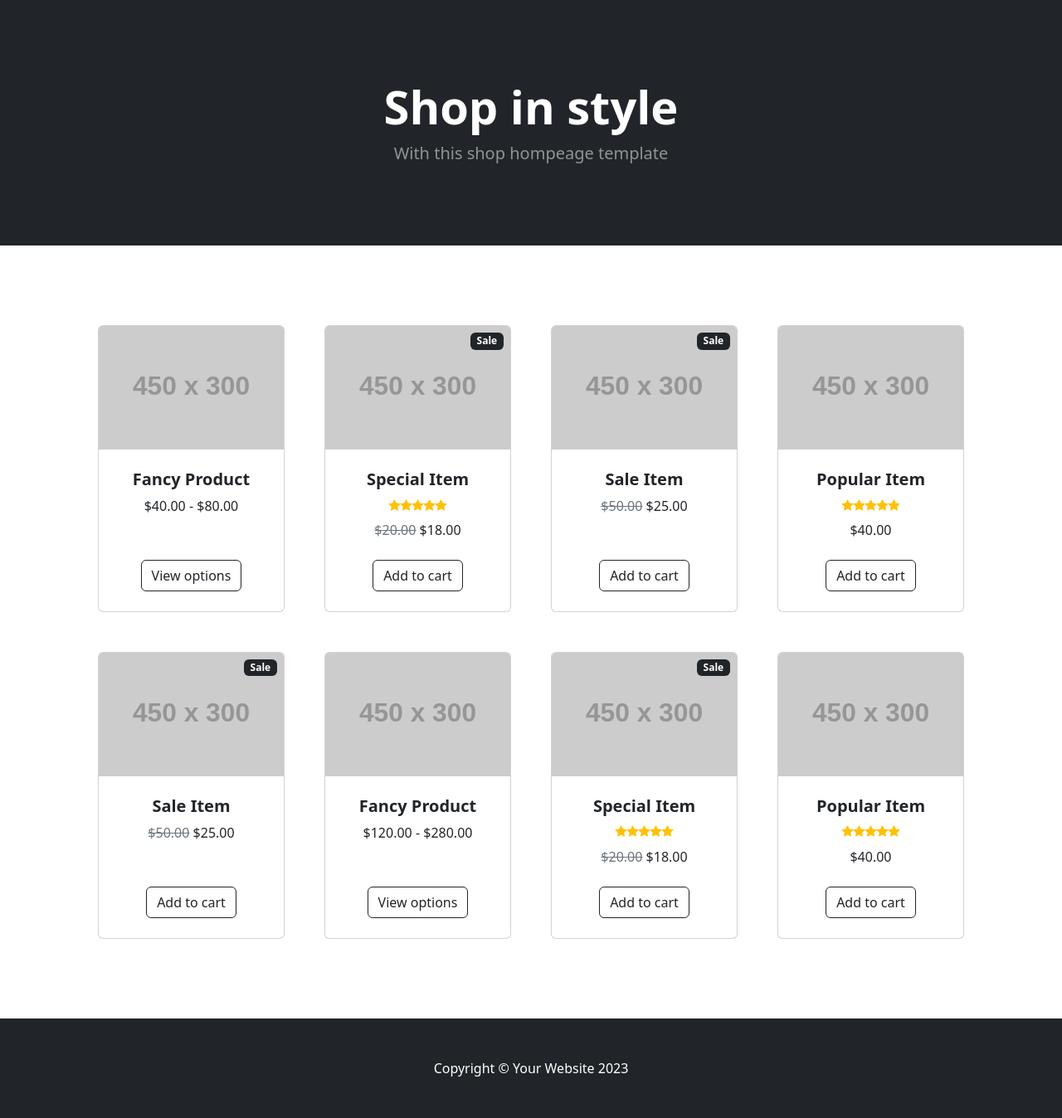
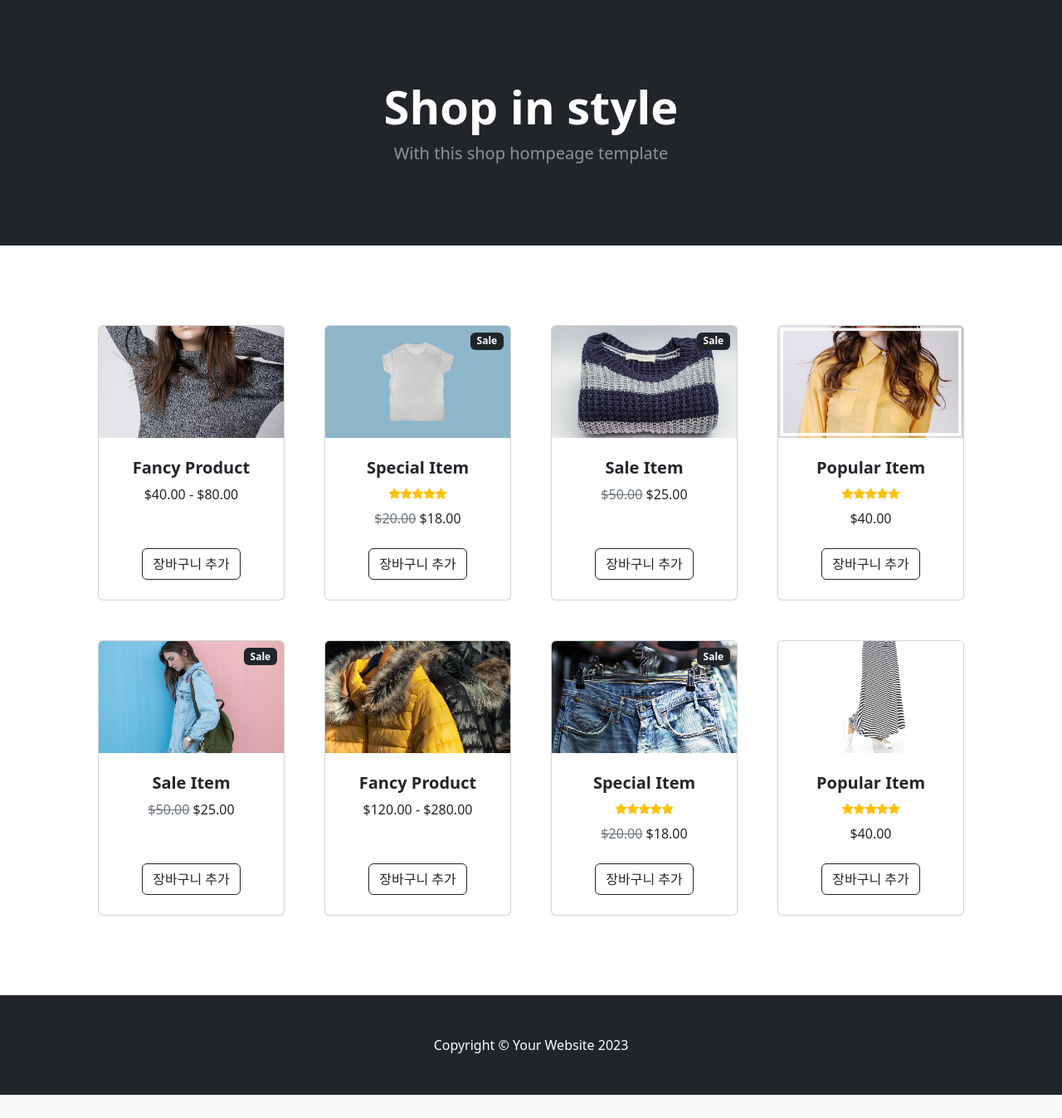
Before and after one commit to KHJ12346/-, a PHP site: page /index.html in a window 1280 px wide. Shown: the part 57-1405 px from the top of the page at 83% size. After the commit the page ends 1377 px from the top, so only its background shows below. Run offline with PHP 8.4, Linux system fonts and the light colour scheme; grey boxes labelled with a size stand in for pictures from a placeholder-image service; some libraries are stand-ins or nearby versions.

Commit message:
Add files via upload

```diff
--- a/index.html
+++ b/index.html
@@ -62,7 +62,7 @@
                     <div class="col mb-5">
                         <div class="card h-100">
                             <!-- Product image-->
-                            <img class="card-img-top" src="https://dummyimage.com/450x300/dee2e6/6c757d.jpg" alt="..." />
+                            <img class="card-img-top" src="니트2.jpg" alt="니트 이미지" />
                             <!-- Product details-->
                             <div class="card-body p-4">
                                 <div class="text-center">
@@ -74,7 +74,7 @@
                             </div>
                             <!-- Product actions-->
                             <div class="card-footer p-4 pt-0 border-top-0 bg-transparent">
-                                <div class="text-center"><a class="btn btn-outline-dark mt-auto" href="#">View options</a></div>
+                                <div class="text-center"><a class="btn btn-outline-dark mt-auto" href="#">장바구니 추가</a></div>
                             </div>
                         </div>
                     </div>
@@ -83,7 +83,7 @@
                             <!-- Sale badge-->
                             <div class="badge bg-dark text-white position-absolute" style="top: 0.5rem; right: 0.5rem">Sale</div>
                             <!-- Product image-->
-                            <img class="card-img-top" src="https://dummyimage.com/450x300/dee2e6/6c757d.jpg" alt="..." />
+                            <img class="card-img-top" src="티셔츠.jpg" alt="티셔츠 이미지" />
                             <!-- Product details-->
                             <div class="card-body p-4">
                                 <div class="text-center">
@@ -104,7 +104,7 @@
                             </div>
                             <!-- Product actions-->
                             <div class="card-footer p-4 pt-0 border-top-0 bg-transparent">
-                                <div class="text-center"><a class="btn btn-outline-dark mt-auto" href="#">Add to cart</a></div>
+                                <div class="text-center"><a class="btn btn-outline-dark mt-auto" href="#">장바구니 추가</a></div>
                             </div>
                         </div>
                     </div>
@@ -113,7 +113,7 @@
                             <!-- Sale badge-->
                             <div class="badge bg-dark text-white position-absolute" style="top: 0.5rem; right: 0.5rem">Sale</div>
                             <!-- Product image-->
-                            <img class="card-img-top" src="https://dummyimage.com/450x300/dee2e6/6c757d.jpg" alt="..." />
+                            <img class="card-img-top" src="니트.jpg" alt="니트 이미지" />
                             <!-- Product details-->
                             <div class="card-body p-4">
                                 <div class="text-center">
@@ -126,14 +126,14 @@
                             </div>
                             <!-- Product actions-->
                             <div class="card-footer p-4 pt-0 border-top-0 bg-transparent">
-                                <div class="text-center"><a class="btn btn-outline-dark mt-auto" href="#">Add to cart</a></div>
+                                <div class="text-center"><a class="btn btn-outline-dark mt-auto" href="#">장바구니 추가</a></div>
                             </div>
                         </div>
                     </div>
                     <div class="col mb-5">
                         <div class="card h-100">
                             <!-- Product image-->
-                            <img class="card-img-top" src="https://dummyimage.com/450x300/dee2e6/6c757d.jpg" alt="..." />
+                            <img class="card-img-top" src="셔츠.jpg" alt="주황색 셔츠" />
                             <!-- Product details-->
                             <div class="card-body p-4">
                                 <div class="text-center">
@@ -153,7 +153,7 @@
                             </div>
                             <!-- Product actions-->
                             <div class="card-footer p-4 pt-0 border-top-0 bg-transparent">
-                                <div class="text-center"><a class="btn btn-outline-dark mt-auto" href="#">Add to cart</a></div>
+                                <div class="text-center"><a class="btn btn-outline-dark mt-auto" href="#">장바구니 추가</a></div>
                             </div>
                         </div>
                     </div>
@@ -162,7 +162,7 @@
                             <!-- Sale badge-->
                             <div class="badge bg-dark text-white position-absolute" style="top: 0.5rem; right: 0.5rem">Sale</div>
                             <!-- Product image-->
-                            <img class="card-img-top" src="https://dummyimage.com/450x300/dee2e6/6c757d.jpg" alt="..." />
+                            <img class="card-img-top" src="재킷.jpg" alt="재킷 이미지" />
                             <!-- Product details-->
                             <div class="card-body p-4">
                                 <div class="text-center">
@@ -175,14 +175,14 @@
                             </div>
                             <!-- Product actions-->
                             <div class="card-footer p-4 pt-0 border-top-0 bg-transparent">
-                                <div class="text-center"><a class="btn btn-outline-dark mt-auto" href="#">Add to cart</a></div>
+                                <div class="text-center"><a class="btn btn-outline-dark mt-auto" href="#">장바구니 추가</a></div>
                             </div>
                         </div>
                     </div>
                     <div class="col mb-5">
                         <div class="card h-100">
                             <!-- Product image-->
-                            <img class="card-img-top" src="https://dummyimage.com/450x300/dee2e6/6c757d.jpg" alt="..." />
+                            <img class="card-img-top" src="패딩.jpg" alt="패딩 이미지" />
                             <!-- Product details-->
                             <div class="card-body p-4">
                                 <div class="text-center">
@@ -194,7 +194,7 @@
                             </div>
                             <!-- Product actions-->
                             <div class="card-footer p-4 pt-0 border-top-0 bg-transparent">
-                                <div class="text-center"><a class="btn btn-outline-dark mt-auto" href="#">View options</a></div>
+                                <div class="text-center"><a class="btn btn-outline-dark mt-auto" href="#">장바구니 추가</a></div>
                             </div>
                         </div>
                     </div>
@@ -203,7 +203,7 @@
                             <!-- Sale badge-->
                             <div class="badge bg-dark text-white position-absolute" style="top: 0.5rem; right: 0.5rem">Sale</div>
                             <!-- Product image-->
-                            <img class="card-img-top" src="https://dummyimage.com/450x300/dee2e6/6c757d.jpg" alt="..." />
+                            <img class="card-img-top" src="바지.jpg" alt="바지 이미지" />
                             <!-- Product details-->
                             <div class="card-body p-4">
                                 <div class="text-center">
@@ -224,14 +224,14 @@
                             </div>
                             <!-- Product actions-->
                             <div class="card-footer p-4 pt-0 border-top-0 bg-transparent">
-                                <div class="text-center"><a class="btn btn-outline-dark mt-auto" href="#">Add to cart</a></div>
+                                <div class="text-center"><a class="btn btn-outline-dark mt-auto" href="#">장바구니 추가</a></div>
                             </div>
                         </div>
                     </div>
                     <div class="col mb-5">
                         <div class="card h-100">
                             <!-- Product image-->
-                            <img class="card-img-top" src="https://dummyimage.com/450x300/dee2e6/6c757d.jpg" alt="..." />
+                            <img class="card-img-top" src="치마.jpg" alt="치마 이미지" />
                             <!-- Product details-->
                             <div class="card-body p-4">
                                 <div class="text-center">
@@ -251,7 +251,7 @@
                             </div>
                             <!-- Product actions-->
                             <div class="card-footer p-4 pt-0 border-top-0 bg-transparent">
-                                <div class="text-center"><a class="btn btn-outline-dark mt-auto" href="#">Add to cart</a></div>
+                                <div class="text-center"><a class="btn btn-outline-dark mt-auto" href="#">장바구니 추가</a></div>
                             </div>
                         </div>
                     </div>
```
Also changed, not shown: index.php (+15 -15 lines), 니트2.jpg (added), 바지.jpg (added), 셔츠.jpg (added), 재킷.jpg (added), 치마.jpg (added), 티셔츠.jpg (added), 패딩.jpg (added).
